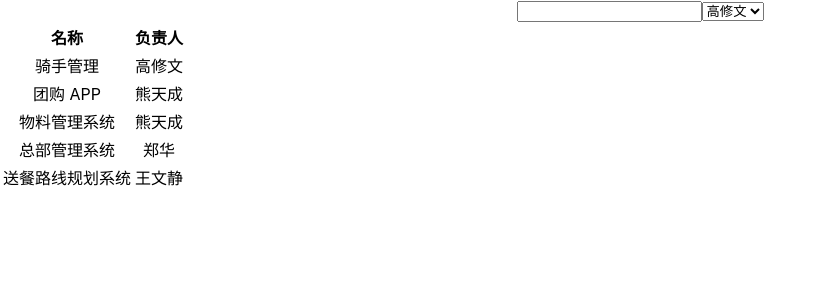
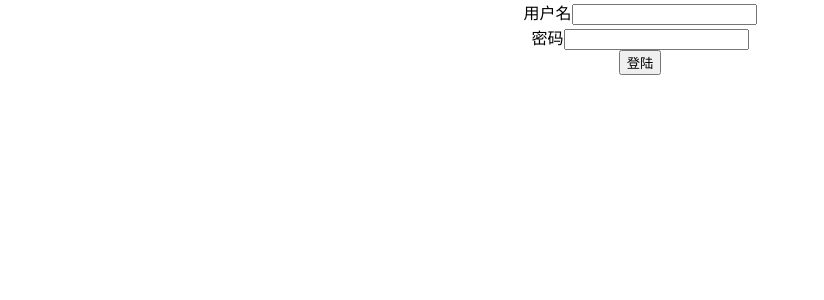
Before and after one commit to 949nb/react-jira, a React (Create React App) app: page / in a window 1280 px wide. Shown: the top 300 px of the page, without its empty margins (0-824 px from the left). Built offline with nearby package versions, Linux system fonts and the light colour scheme; data requests are answered from the project's data file.

Commit message:
chore: 添加json-server中间件控制登陆流程

```diff
--- a/package.json
+++ b/package.json
@@ -23,7 +23,7 @@
     "test": "react-scripts test",
     "eject": "react-scripts eject",
     "prepare": "husky install",
-    "json-server": "json-server __json_server_mock__/db.json --watch --port 3001"
+    "json-server": "json-server __json_server_mock__/db.json --watch --port 3001 --middlewares ./__json_server_mock__/middleware.js"
   },
   "eslintConfig": {
     "extends": [
--- a/src/App.tsx
+++ b/src/App.tsx
@@ -1,11 +1,13 @@
 import React from "react";
 import "./App.css";
-import { ProjectListScreen } from './screens/project-list'
+// import { ProjectListScreen } from './screens/project-list'
+import { LoginScreen } from './screens/login'
 
 function App() {
   return (
     <div className="App">
-        <ProjectListScreen />
+        <LoginScreen />
+        {/*<ProjectListScreen />*/}
     </div>
   );
 }
--- /dev/null
+++ b/src/screens/login/index.tsx
@@ -0,0 +1,41 @@
+import { FormEvent } from 'react'
+
+export const LoginScreen = () => {
+
+    const ApiUrl = process.env.REACT_APP_API_URL;
+    const login = (param: {username: string, password:string}) => {
+        fetch(`${ApiUrl}/login`, {
+            method: 'POST',
+            headers: {
+                'Content-Type': 'application/json'
+            },
+            body: JSON.stringify(param)
+        }).then(
+            async (res) => {
+                if (res.ok) {
+                   // setList(await res.json())
+                }
+            }
+        )
+    }
+
+    const handleSubmit = (event: FormEvent<HTMLFormElement>) => {
+        event.preventDefault()
+        const username = (event.currentTarget.elements[0] as HTMLInputElement).value
+        const password = (event.currentTarget.elements[1] as HTMLInputElement).value
+        login({username, password})
+    }
+
+
+    return <form onSubmit={handleSubmit}>
+        <div>
+            <label htmlFor="username">用户名</label>
+            <input type="text" id="username"/>
+        </div>
+        <div>
+            <label htmlFor="password">密码</label>
+            <input type="password" id='password'/>
+        </div>
+        <button type={"submit"}>登陆</button>
+    </form>
+}
```
Also changed, not shown: __json_server_mock__/middleware.js (added, +14 -0 lines).
